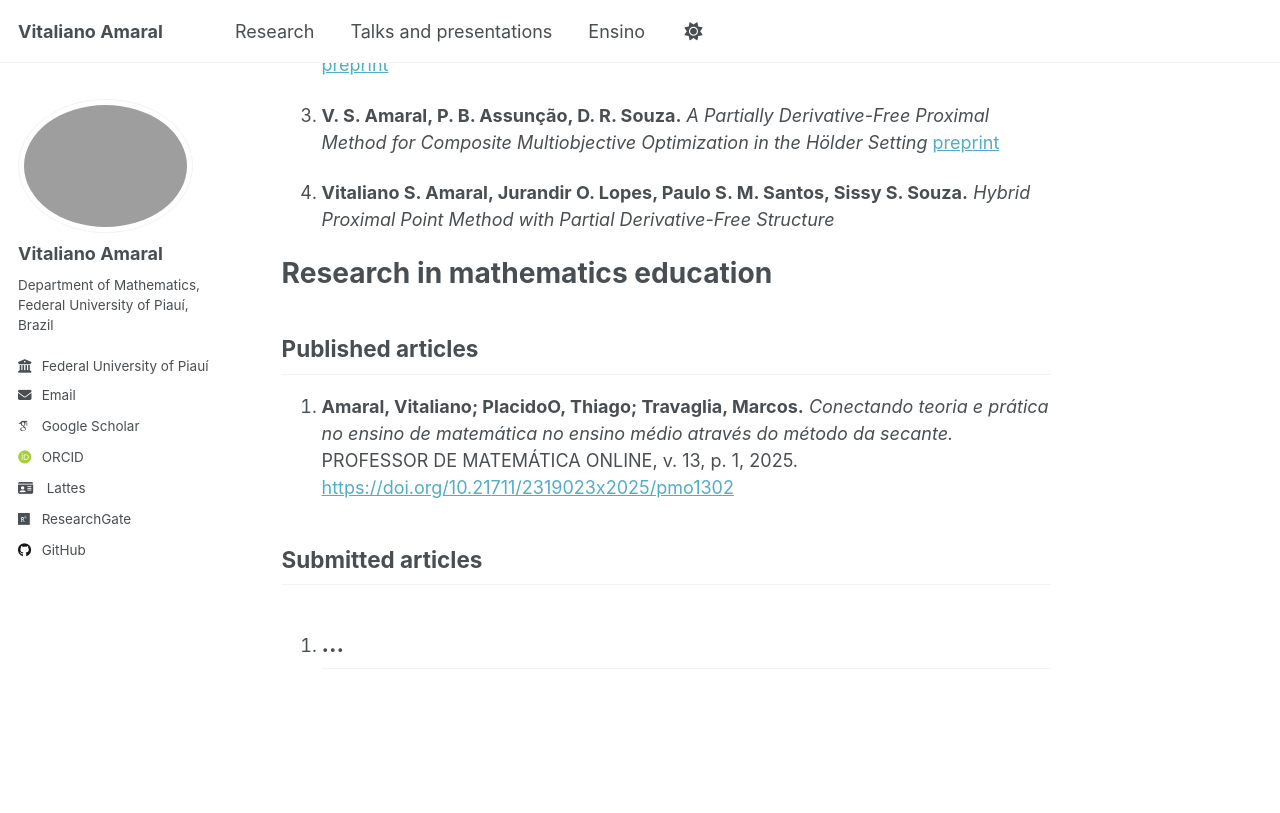
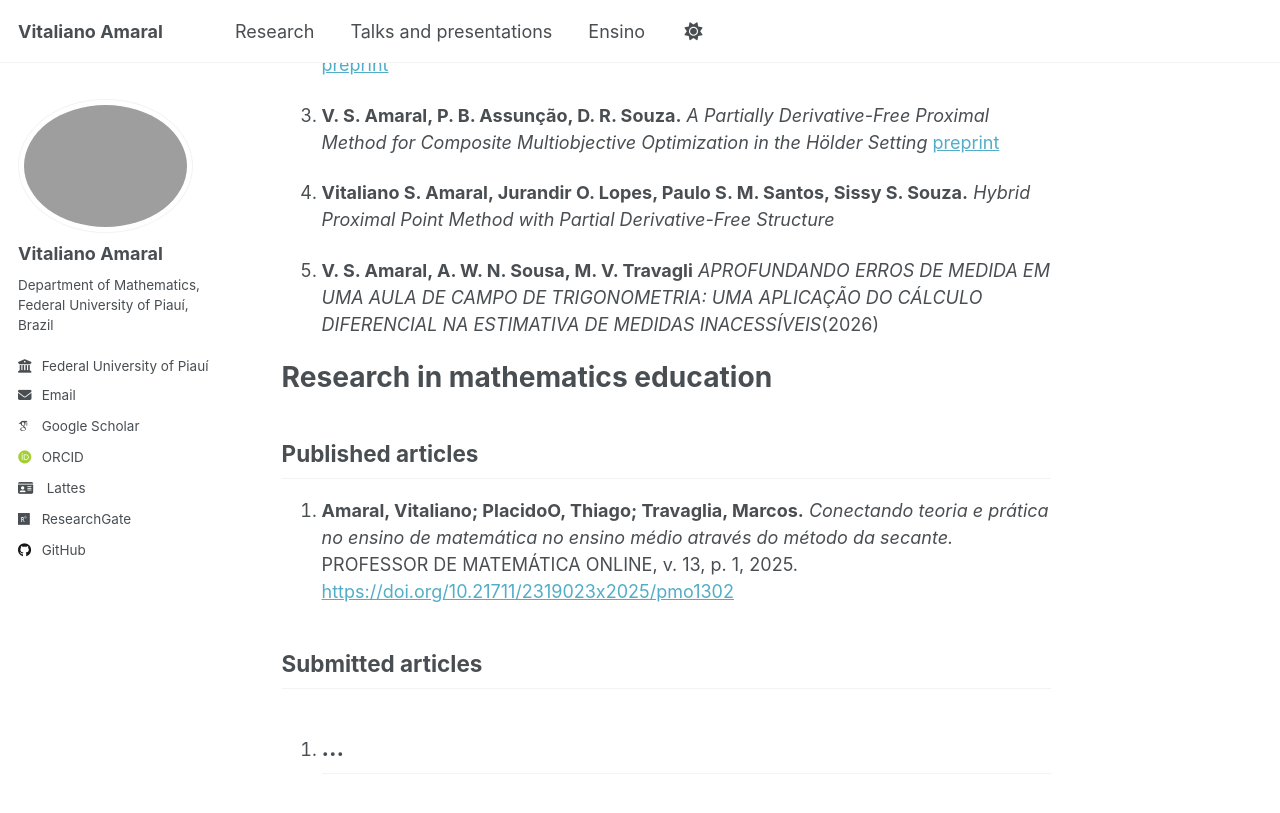
Before and after one commit to vitalianoamaral/vitalianoamaral.github.io, a Jekyll site: the page built from _pages/research.md, in a window 1280 px wide and 900 px high, scrolled down 1359 px. Shown: the top 813 px of the window. Built offline with Jekyll 4.4.1, drawn with Linux system fonts in a browser that asks for light colours; some web fonts are replaced.

Commit message:
Add new research article on measurement errors

```diff
--- a/_pages/research.md
+++ b/_pages/research.md
@@ -44,6 +44,8 @@ https://doi.org/10.48550/arXiv.2508.20071)
 1. **Vitaliano S. Amaral, Jurandir O. Lopes, Paulo S. M. Santos,
 Sissy S. Souza.** *Hybrid Proximal Point Method with Partial Derivative-Free Structure*
 
+1. **V. S. Amaral, A. W. N. Sousa, M. V. Travagli** *APROFUNDANDO ERROS DE MEDIDA EM UMA AULA DE CAMPO DE TRIGONOMETRIA: UMA APLICAÇÃO DO CÁLCULO DIFERENCIAL NA ESTIMATIVA DE MEDIDAS INACESSÍVEIS*(2026)
+
 
 
 
```
